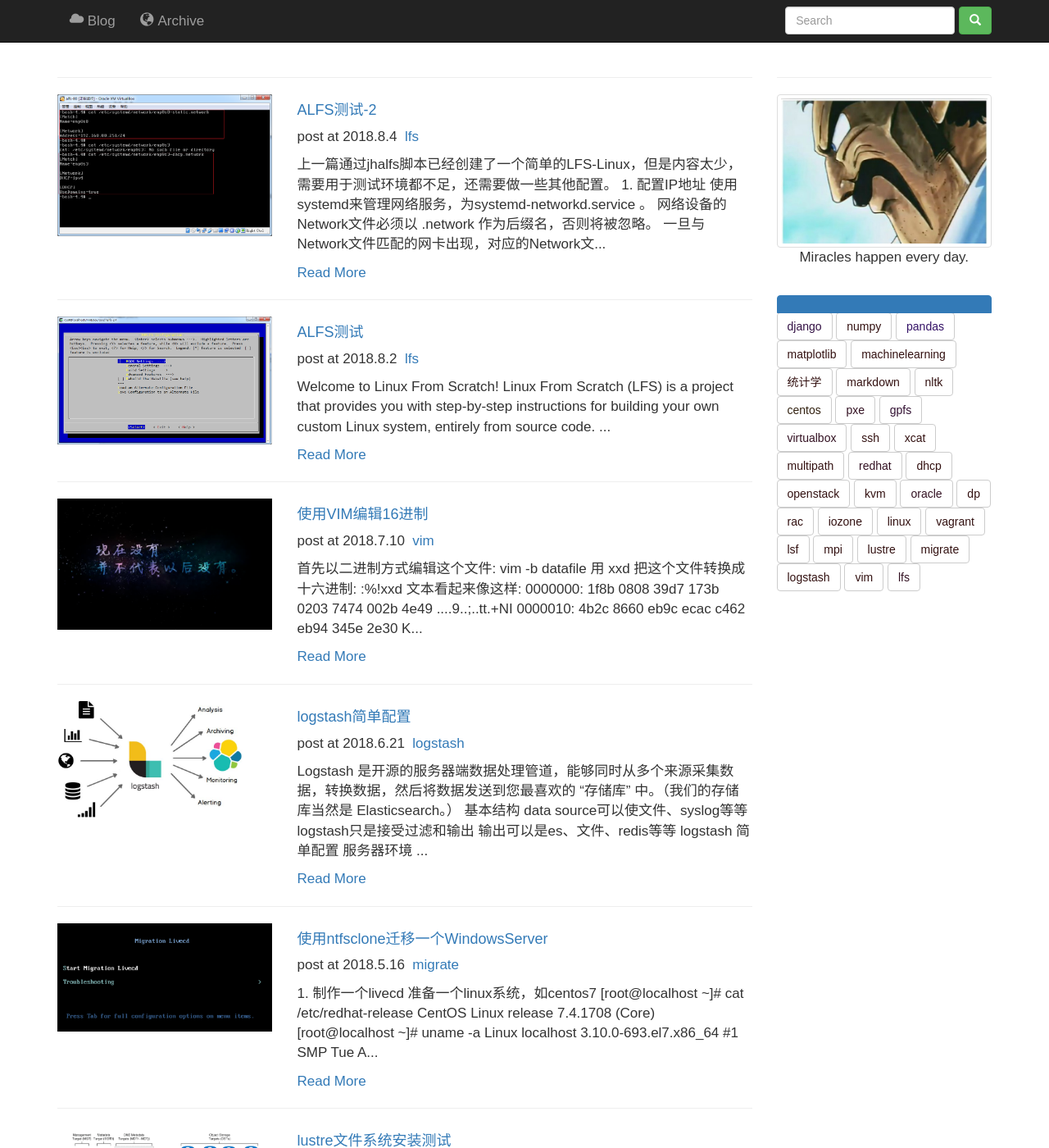
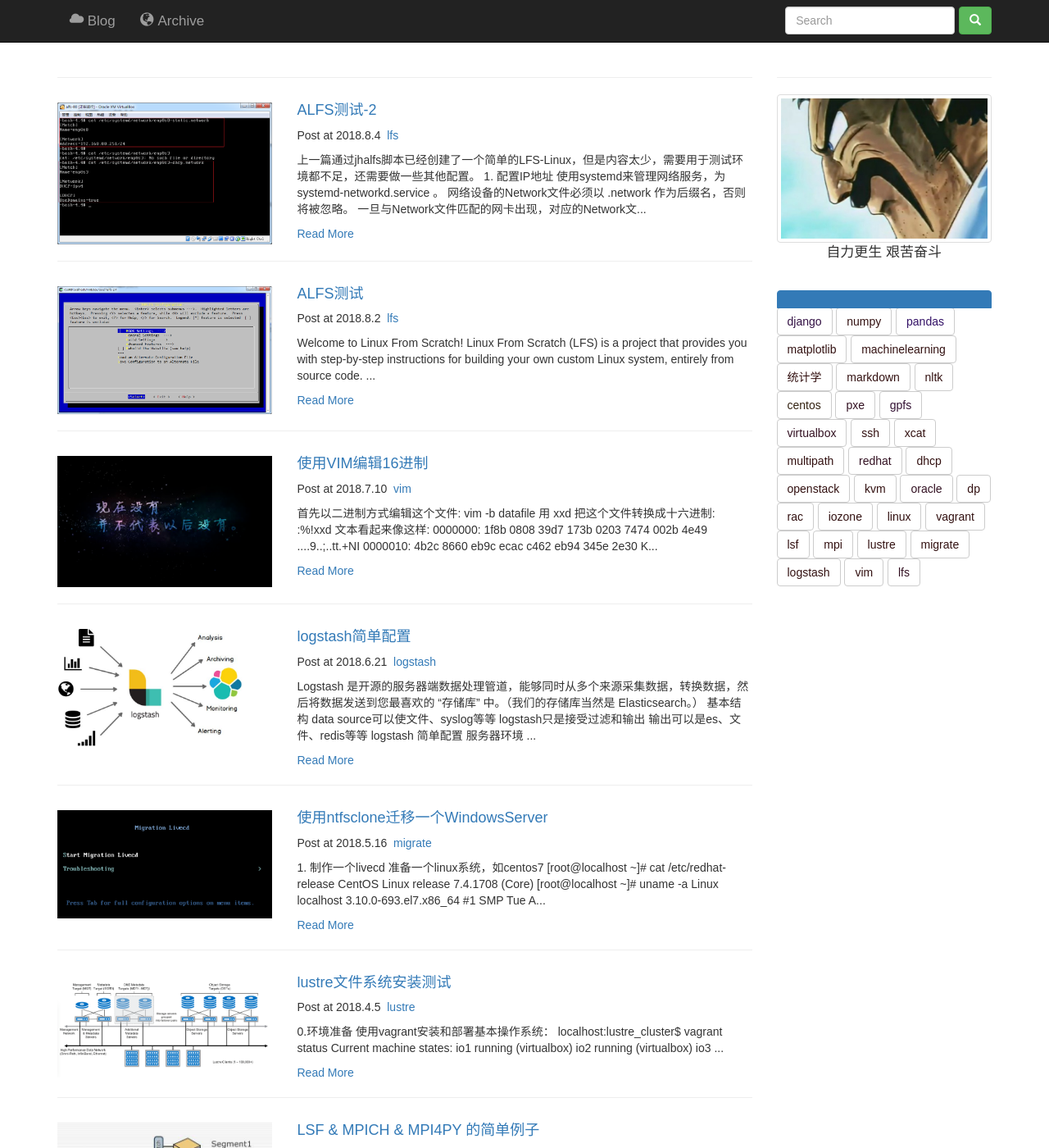
Before and after one commit to yangfeiffei/yangfeiffei.github.io, a Jekyll site: the page built from index.html, in a window 1280 px wide and 1400 px high. Shown: the whole window at 82% size. Built offline with Jekyll 4.4.1, drawn with Linux system fonts in a browser that asks for light colours; some of the changed text lies outside the part shown.

Commit message:
change index of blog 3

```diff
--- a/_config.yml
+++ b/_config.yml
@@ -15,7 +15,7 @@
 # in the templates via {{ site.myvariable }}.
 title: "Felo"
 email:
-description: "Miracles happen every day."
+description: "自力更生 艰苦奋斗"
 baseurl: "" # the subpath of your site, e.g. /blog
 url: "" # the base hostname & protocol for your site, e.g. http://example.com
 
--- a/_includes/list-new.html
+++ b/_includes/list-new.html
@@ -18,9 +18,11 @@
 			</div>
 			<div class="col-sm-8">
 				<h4><a href="{{ post.url }}">{{ post.title }}</a></h4>
-				<div>
-					<p>post at {{ post.date | date: "%Y.%-m.%-d" }}&nbsp;
-						<a href="">{% for t in post.tags %}{{ t }}&nbsp;{% endfor %}</a>
+				<div class="post-list-content">
+					<p>Post at {{ post.date | date: "%Y.%-m.%-d" }}&nbsp;
+						{% for t in post.tags %}
+						<a href=""><span class="">{{ t }}</span></a>
+						&nbsp;{% endfor %}
 					</p>
 
 					<p class="artical-para">{{ post.content | strip_html | truncate:200 }}</p>
@@ -33,10 +35,15 @@
 		<hr>
 
 		{% endfor %}
+
+		<div class="text-right" >
+		<a class="btn btn-default" href="/archive.html">更多文章...
+		</a>
+		</div>
+
+
+
 	</div>
 
-	<!--<div class="text-right" >-->
-		<!--<a class="btn btn-lg btn-default" href="/archive.html">More...-->
-		<!--</a>-->
-	<!--</div>-->
+
 </div>
--- a/_layouts/default.html
+++ b/_layouts/default.html
@@ -71,7 +71,7 @@
 
 
         <hr>
-        <div class="text-center">{{ site.description }}@2017</div>
+        <div class="text-center">{{ site.description }}@2018</div>
         <br>
     </div><!-- /.container -->
     <!-- Bootstrap core JavaScript
--- a/custom/css/main.css
+++ b/custom/css/main.css
@@ -122,4 +122,9 @@ pre code {
   max-width: 100%;
   display: table-cell;
   vertical-align: middle;
+  padding-top: 10px;
 }
+
+.post-list-content {
+  font-size: 14px;
+}
```
Also changed, not shown: images/about.jpg, 2 other files.
